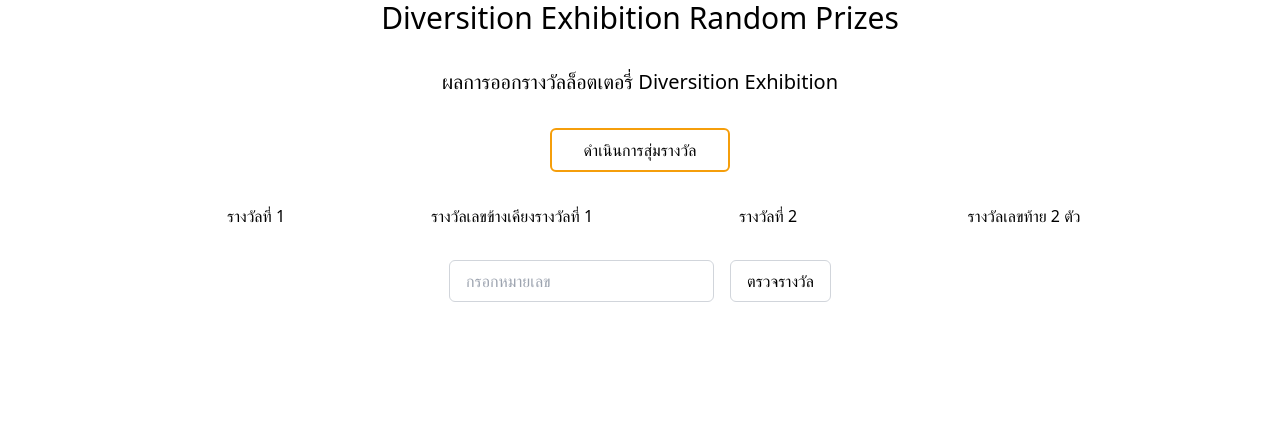
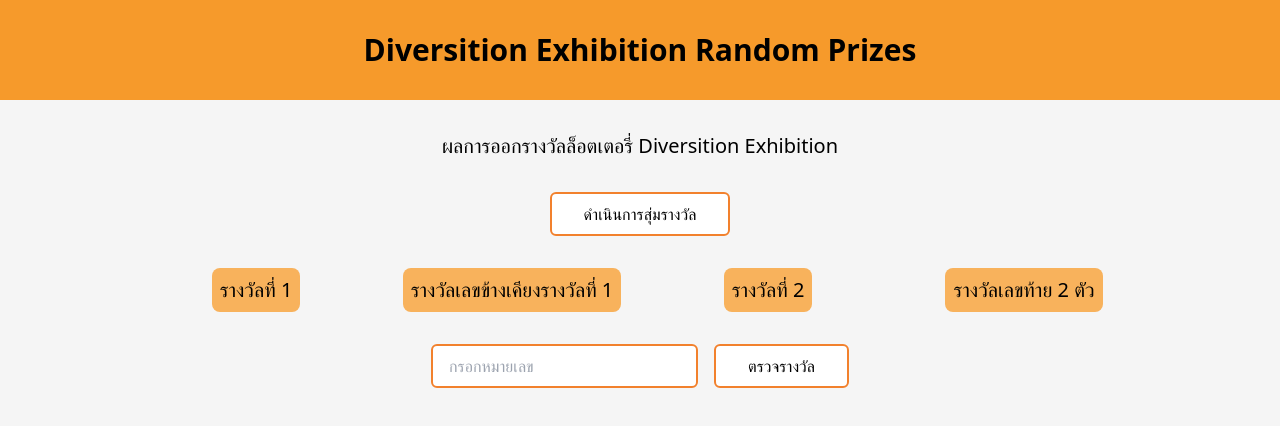
Before and after one commit to WindsurfHUB/Test-Diversition, a React (Vite) app: page / in a window 1280 px wide. Shown: the top 426 px of the page. Built offline with nearby package versions, Linux system fonts and the light colour scheme.

Commit message:
90% function and CSS

```diff
--- a/src/App.jsx
+++ b/src/App.jsx
@@ -8,7 +8,7 @@
   const [lotteryNumbers, setLotteryNumbers] = React.useState([]);
 
   return (
-    <div>
+    <div className='h-screen bg-[#f5f5f5]'>
       <Header />
       <LotteryGenerator setLotteryNumbers={setLotteryNumbers} />
       <LotteryChecker lotteryNumbers={lotteryNumbers} />
--- a/src/components/Header.jsx
+++ b/src/components/Header.jsx
@@ -3,7 +3,7 @@
 function Header() {
   return (
     <div>
-      <div className="flex justify-center text-3xl">
+      <div className="bg-[#f69a2b] font-helvetica font-semibold flex justify-center text-3xl py-8">
         Diversition Exhibition Random Prizes
       </div>
     </div>
--- a/src/components/LotteryChecker.jsx
+++ b/src/components/LotteryChecker.jsx
@@ -37,7 +37,7 @@
       <div className="flex flex-col sm:flex-row justify-center items-center gap-4">
         {/* Input field for the user to enter their lottery number */}
         <input
-          className="border border-gray-300 px-4 py-2 rounded-md w-full sm:w-auto"
+          className="border border-2 border-[#f2812d] px-4 py-2 rounded-md w-full sm:w-auto"
           type="number"
           value={inputNumber}
           onChange={(e) => setInputNumber(e.target.value)}
@@ -46,7 +46,7 @@
 
         {/* Button to trigger the checkNumber function */}
         <button
-          className="border border-gray-300 px-4 py-2 rounded-md w-full sm:w-auto"
+          className="relative px-8 py-2 rounded-md bg-white z-10 border-2 border-[#f2812d] before:absolute before:w-full before:transition-all before:duration-500 before:hover:w-full before:-left-full before:hover:left-0 before:rounded-full before:bg-[#f2812d] before:-z-10 before:aspect-square before:hover:scale-150 overflow-hidden before:hover:duration-500"
           onClick={checkNumber}
         >
           ตรวจรางวัล
--- a/src/components/LotteryGenerator.jsx
+++ b/src/components/LotteryGenerator.jsx
@@ -22,35 +22,37 @@
   const closeToFirstPrice2 = firstPrice ? firstPrice - 1 : "";
 
   return (
-    <>
+    <div className="">
       <div className="w-full">
-        <div className="py-8 flex justify-center text-lg md:text-xl text-center">
+        <div className="text-xl py-8 flex justify-center text-lg md:text-xl text-center">
           ผลการออกรางวัลล็อตเตอรี่ Diversition Exhibition
         </div>
         <div className="flex justify-center pb-8">
           <button
             onClick={generateNumbers}
-            className="relative px-8 py-2 rounded-md bg-white z-10 border-2 border-amber-500 before:absolute before:w-full before:transition-all before:duration-500 before:hover:w-full before:-left-full before:hover:left-0 before:rounded-full before:bg-amber-500 before:-z-10 before:aspect-square before:hover:scale-150 overflow-hidden before:hover:duration-500"
+            className="relative px-8 py-2 rounded-md bg-white z-10 border-2 border-[#f2812d] before:absolute before:w-full before:transition-all before:duration-500 before:hover:w-full before:-left-full before:hover:left-0 before:rounded-full before:bg-[#f2812d] before:-z-10 before:aspect-square before:hover:scale-150 overflow-hidden before:hover:duration-500"
           >
             ดำเนินการสุ่มรางวัล
           </button>
         </div>
       </div>
       {/* Lottery result section */}
-      <div className="w-full flex flex-wrap justify-between px-4 sm:px-12 md:px-20 lg:px-32">
+      <div className="text-xl w-full flex flex-wrap justify-between px-4 sm:px-12 md:px-20 lg:px-32">
         <div className="flex flex-col items-center w-full sm:w-1/2 md:w-1/4 mb-4">
-          <div>รางวัลที่ 1</div>
+          <div className="bg-[#f8b25c] rounded-lg px-2 py-2">รางวัลที่ 1</div>
           <div className="py-2 text-center">{safeValue(firstPrice)}</div>
         </div>
         <div className="flex flex-col items-center w-full sm:w-1/2 md:w-1/4 mb-4">
-          <div>รางวัลเลขข้างเคียงรางวัลที่ 1</div>
+          <div className="bg-[#f8b25c] rounded-lg px-2 py-2">
+            รางวัลเลขข้างเคียงรางวัลที่ 1
+          </div>
           <div className="py-2 flex flex-row justify-between gap-5">
             <div>{safeValue(closeToFirstPrice)}</div>
             <div>{safeValue(closeToFirstPrice2)}</div>
           </div>
         </div>
         <div className="flex flex-col items-center w-full sm:w-1/2 md:w-1/4 mb-4">
-          <div>รางวัลที่ 2</div>
+          <div className="bg-[#f8b25c] rounded-lg px-2 py-2">รางวัลที่ 2</div>
           <div className="py-2 flex flex-row justify-between gap-5">
             <div>{safeValue(lotteryNumbers[1])}</div>
             <div>{safeValue(lotteryNumbers[2])}</div>
@@ -58,13 +60,15 @@
           </div>
         </div>
         <div className="flex flex-col items-center w-full sm:w-1/2 md:w-1/4 mb-4">
-          <div>รางวัลเลขท้าย 2 ตัว</div>
+          <div className="bg-[#f8b25c] rounded-lg px-2 py-2">
+            รางวัลเลขท้าย 2 ตัว
+          </div>
           <div className="py-2">
             {safeValue(firstPrice ? firstPrice.toString().slice(-2) : "")}
           </div>
         </div>
       </div>
-    </>
+    </div>
   );
 };
 
```
